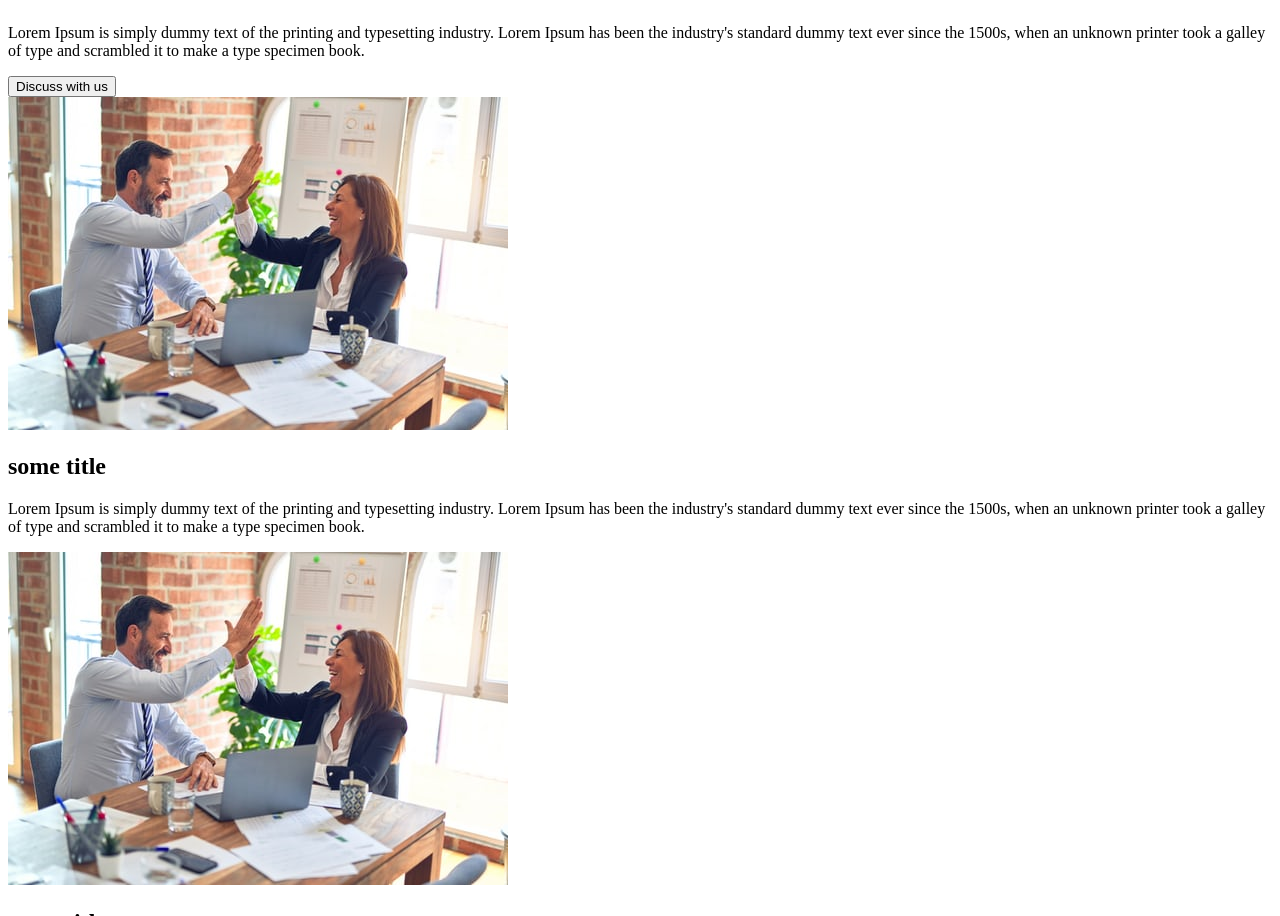
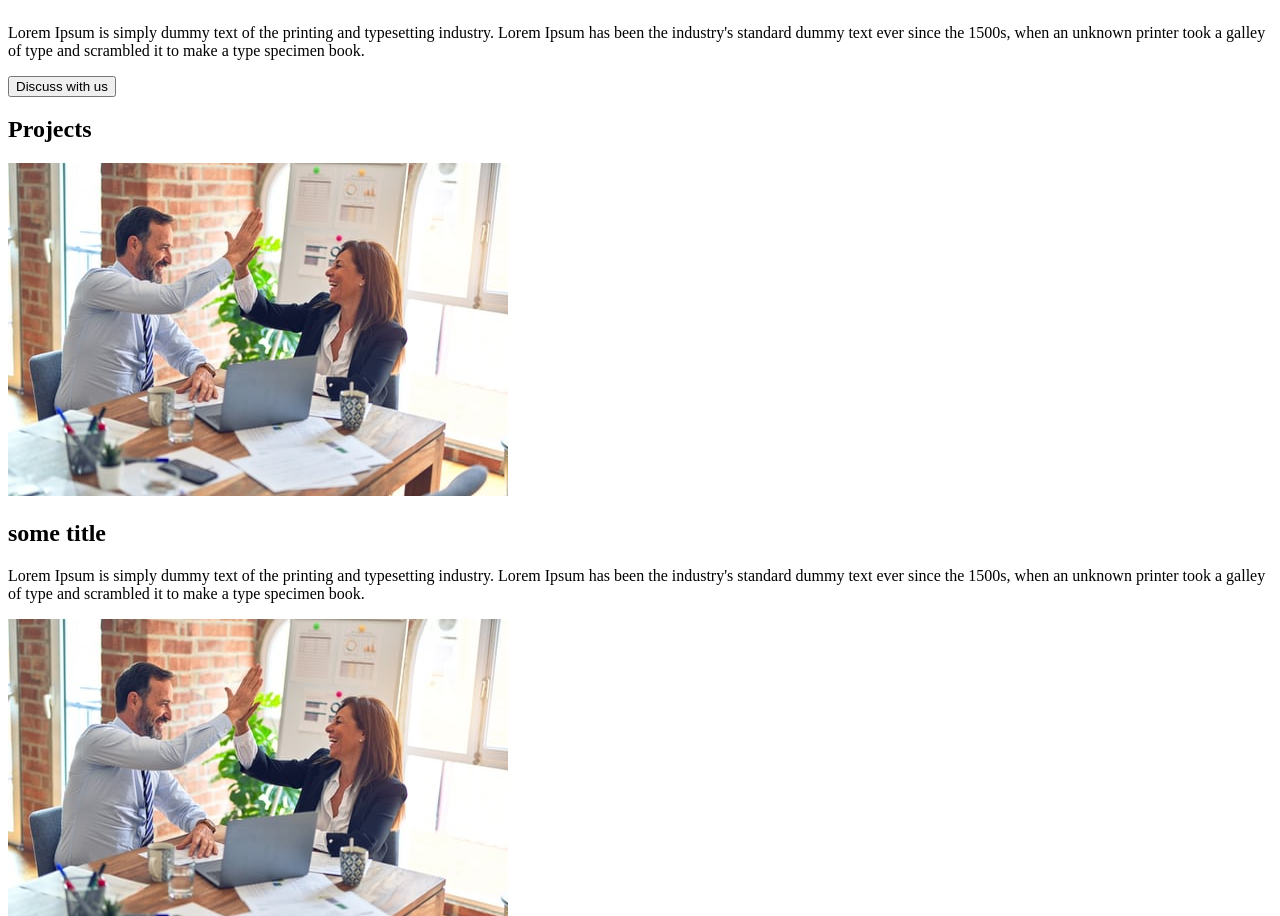
Before and after one commit to Nawaz2000/webchal_main, a Next.js app: page /Home in a window 1280 px wide. Shown: the part 2526-3442 px from the top of the page. Built offline with nearby package versions, Linux system fonts and the light colour scheme; a web font is replaced by a local one.

Commit message:
section title added

```diff
--- a/pages/Home/index.tsx
+++ b/pages/Home/index.tsx
@@ -87,6 +87,7 @@
           className="flex flex-row flex-wrap justify-center items-center"
           style={{ maxWidth: "1600px" }}
         >
+          <h1 className="text-wca text-2xl md:text-3xl font-bold">Projects</h1>
           <ProjectCard
             title="some title"
             image="/media/images/pp.jpeg"
```
